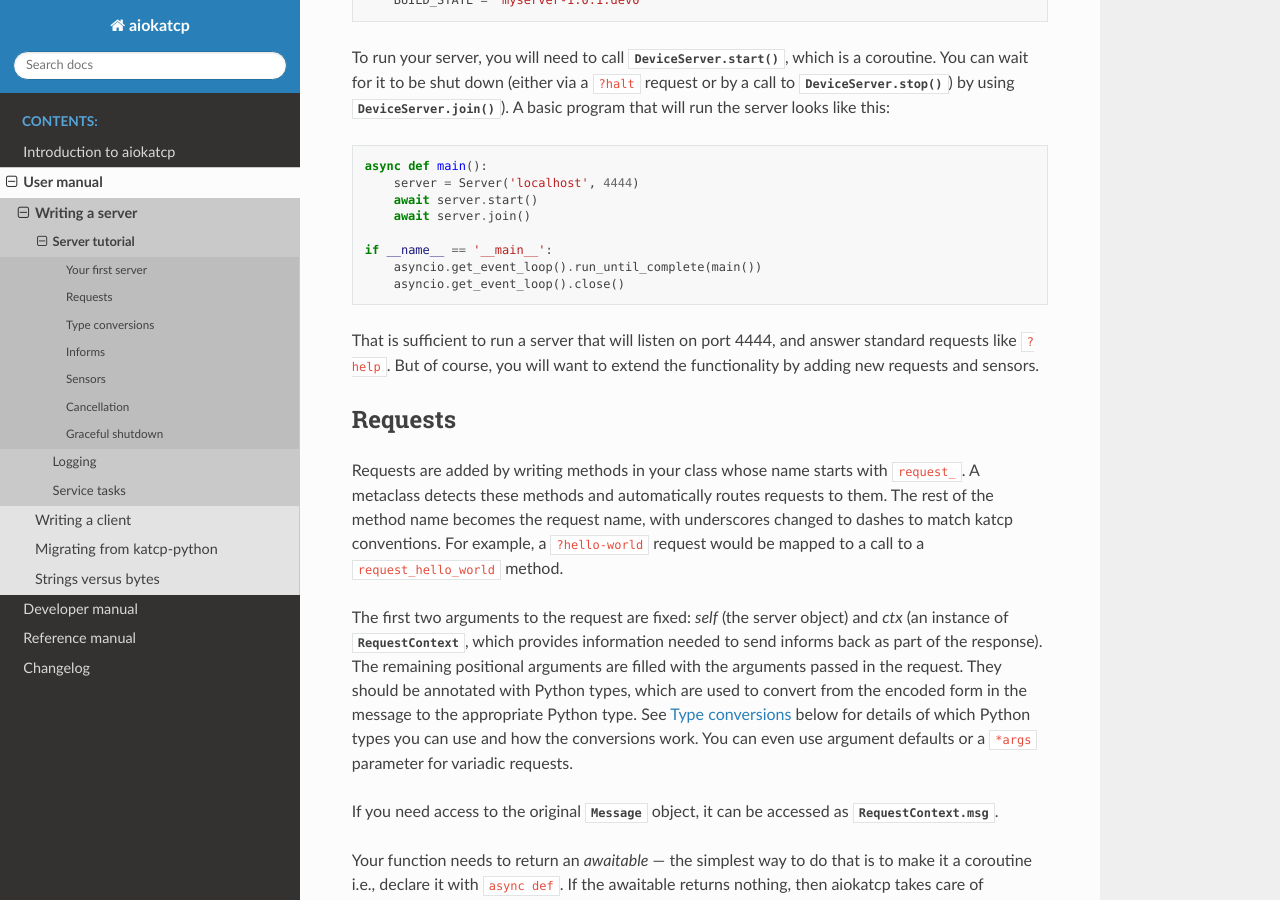
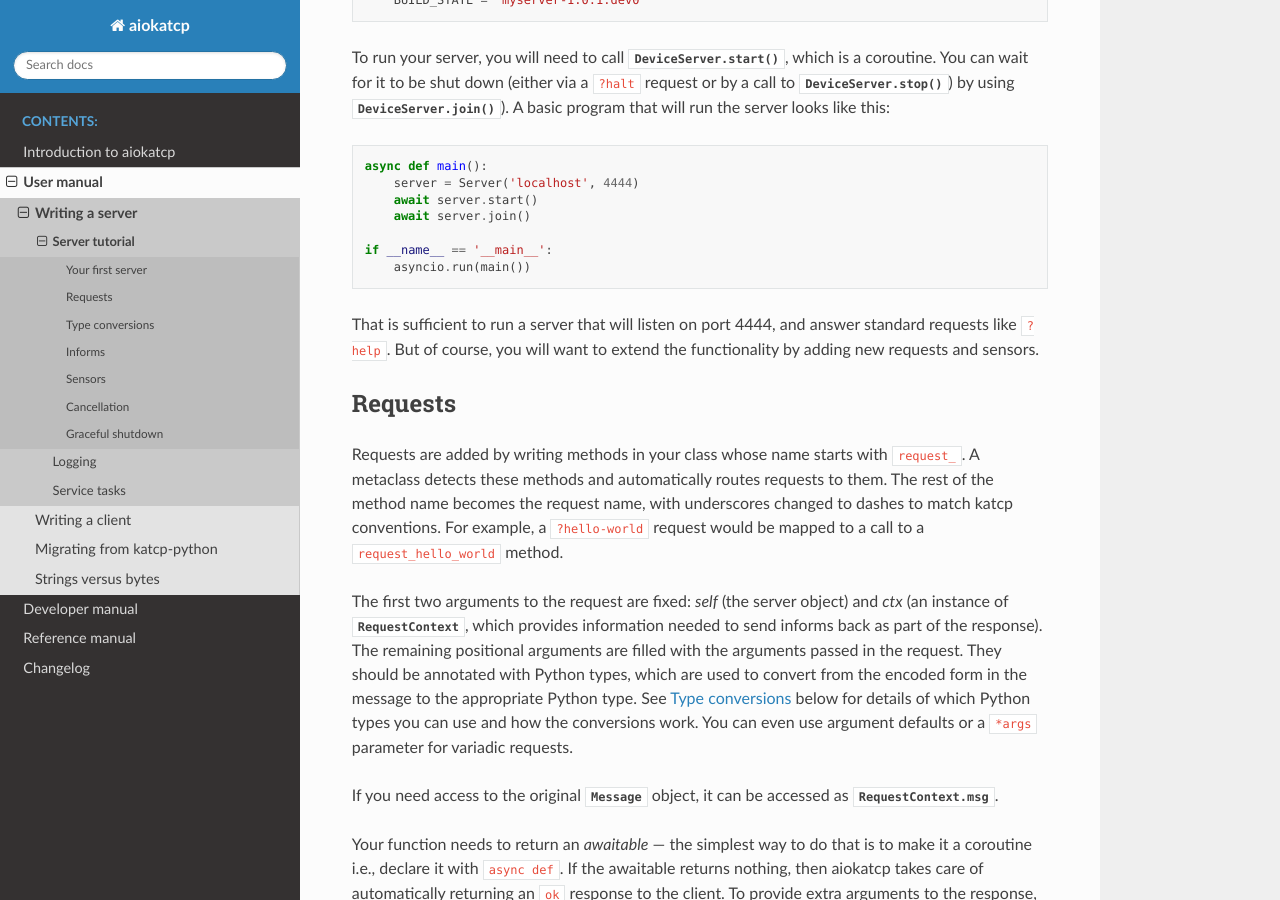
Before and after one commit to ska-sa/aiokatcp, a Sphinx documentation site: the page built from doc/server/tutorial.rst, in a window 1280 px wide and 900 px high, scrolled down 533 px. Built offline with Sphinx 7.4.7 and the Read the Docs theme 3.1.0, drawn with Linux system fonts in a browser that asks for light colours; the version number could not be read and is left out.

Commit message:
Update example code to use asyncio.run

```diff
--- a/doc/client/tutorial.rst
+++ b/doc/client/tutorial.rst
@@ -21,7 +21,7 @@ requests the help:
            for inform in informs:
                print(b' '.join(inform.arguments).decode('ascii'))
 
-   asyncio.get_event_loop().run_until_complete(run_client())
+   asyncio.run(run_client())
 
 Let's look at this one piece at a time. Firstly, we call
 :meth:`.Client.connect`, which blocks until a connection is established. Note
--- a/doc/server/tutorial.rst
+++ b/doc/server/tutorial.rst
@@ -37,8 +37,7 @@ server looks like this:
         await server.join()
 
     if __name__ == '__main__':
-        asyncio.get_event_loop().run_until_complete(main())
-        asyncio.get_event_loop().close()
+        asyncio.run(main())
 
 That is sufficient to run a server that will listen on port 4444, and answer
 standard requests like ``?help``. But of course, you will want to extend the
```
Also changed, not shown: 1 other file.
